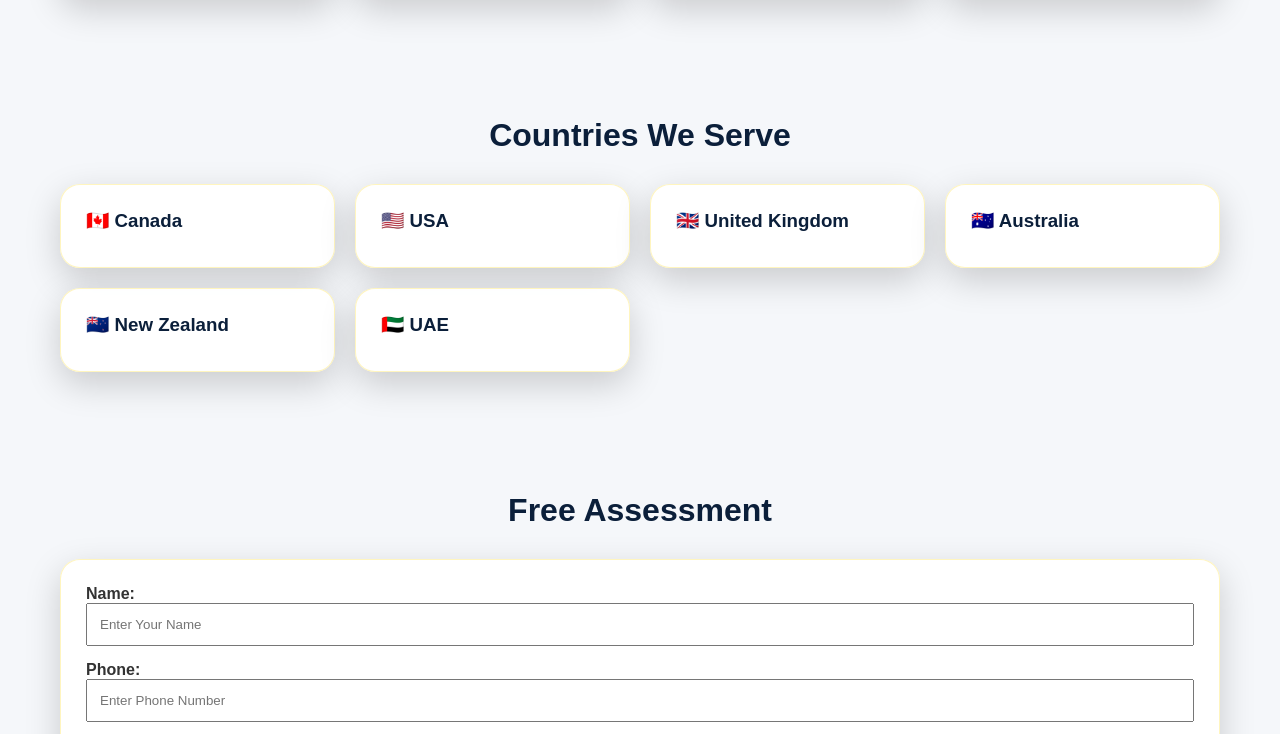
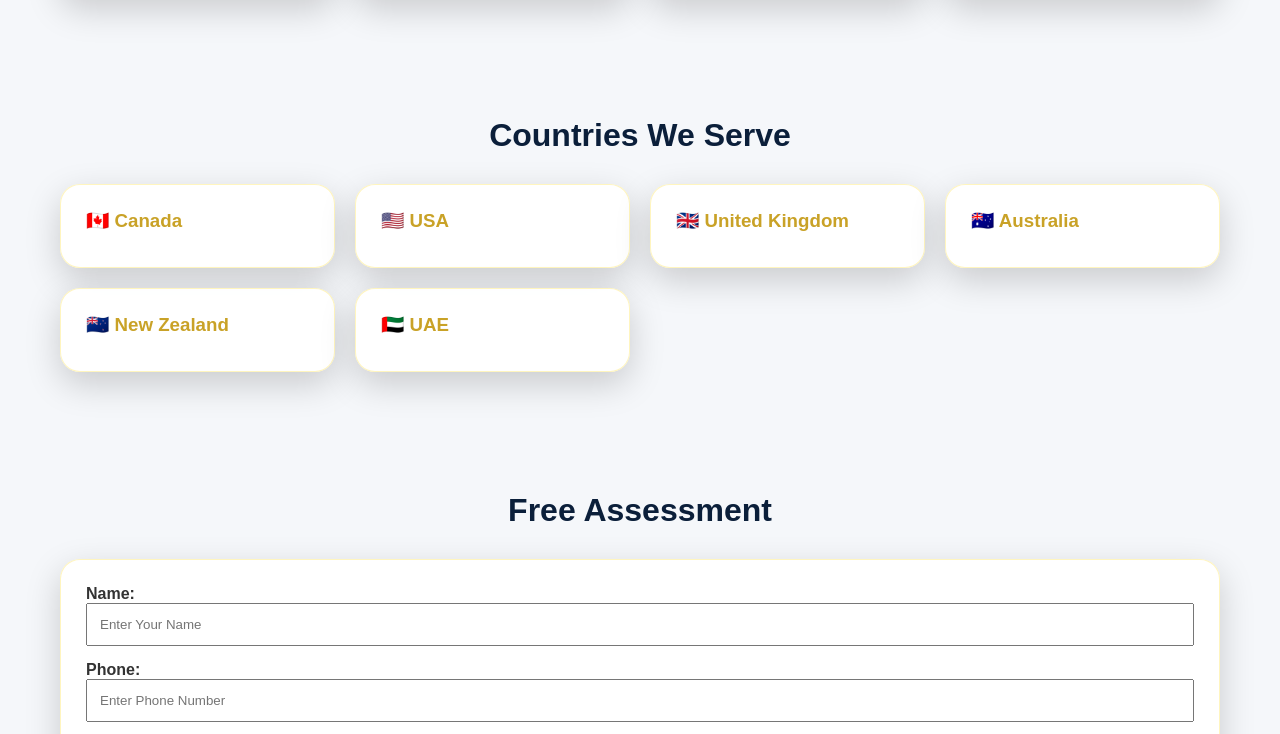
Before and after one commit to GlobalAdventures/global-adventures, a plain HTML site: page index.html in a window 1280 px wide. Shown: the part 1311-2045 px from the top of the page. Drawn offline with Linux system fonts and the light colour scheme.

Commit message:
Update index.html

```diff
--- a/index.html
+++ b/index.html
@@ -97,7 +97,7 @@ transform:translateY(-5px);
 }
 .card h3{
 margin-bottom:10px;
-color:#0B1F3A;
+color:#C9A227;
 }
 footer{
 background:#0B1F3A;
```
